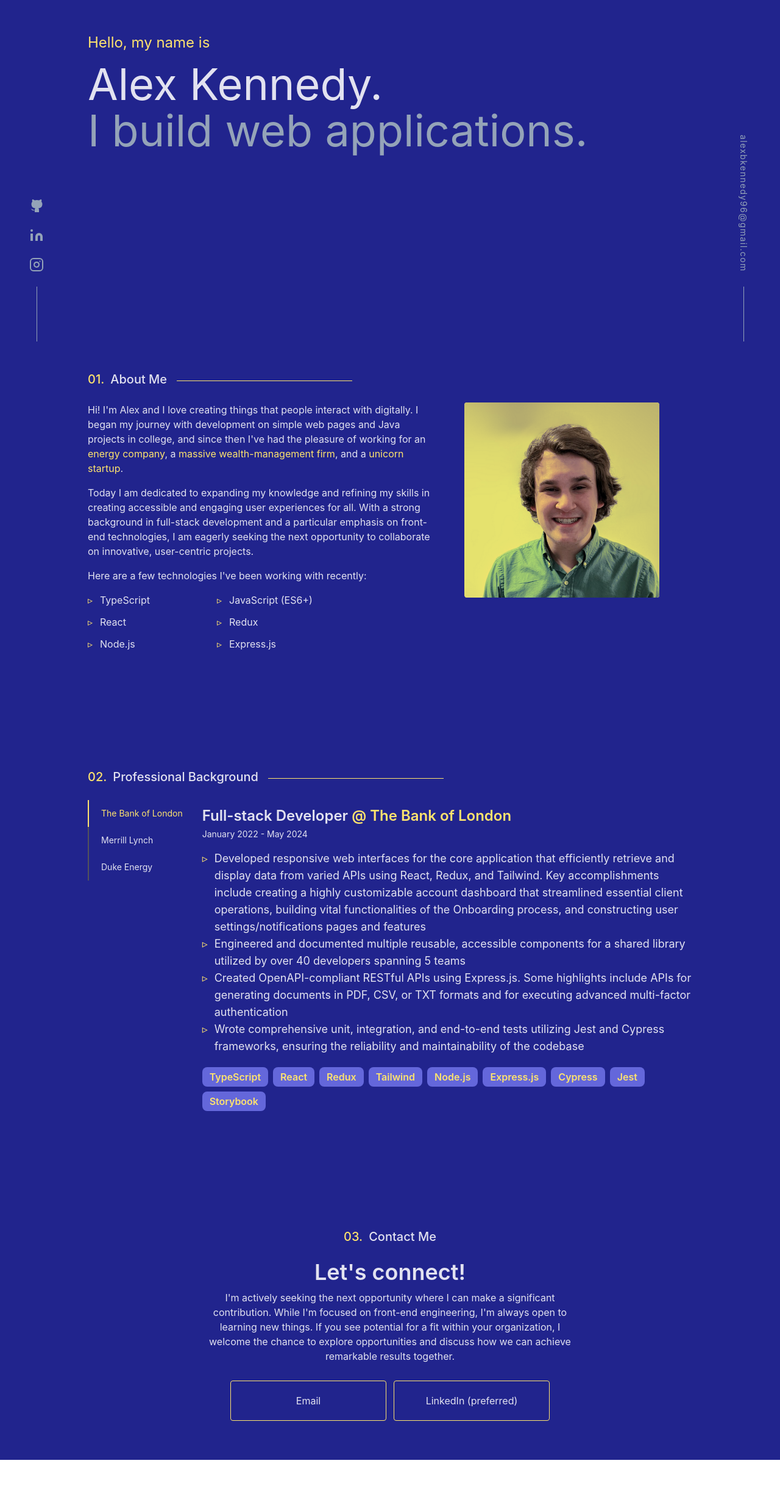
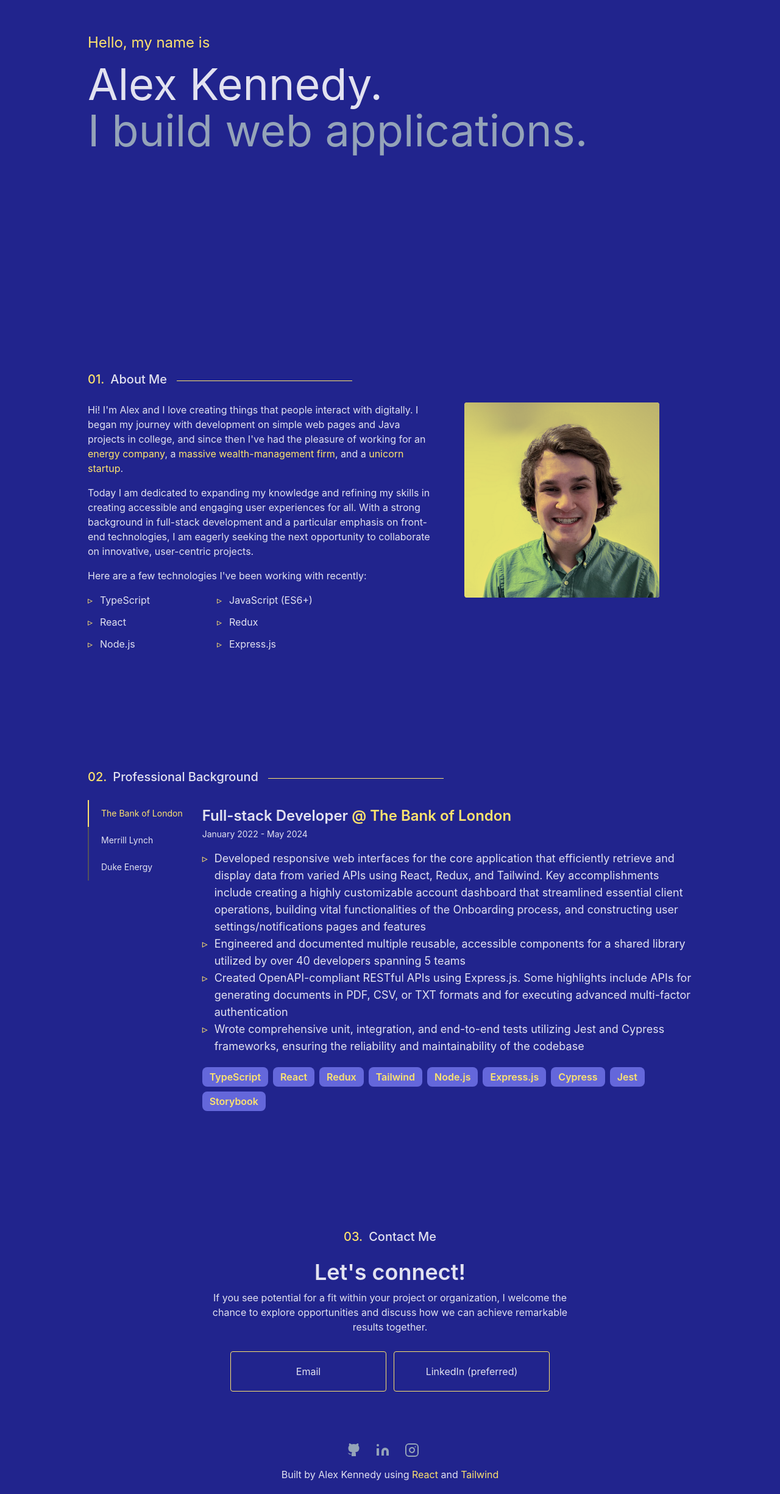
Before and after one commit to a-kennedy-develops/a-kennedy-portfolio, a React (Vite) app: page / in a window 1280 px wide. Shown: the part 240-2690 px from the top of the page at 61% size. Before the commit the page ends 2634 px from the top, so only its background shows below. Built offline with nearby package versions, Linux system fonts and the light colour scheme.

Commit message:
Add footer, update file structure

```diff
--- a/src/App.tsx
+++ b/src/App.tsx
@@ -1,16 +1,19 @@
-import Landing from "src/components/sections/Landing/Landing";
 import Header from "src/components/Header/Header";
-import About from "src/components/sections/About/About";
-import Experience from "src/components/sections/Experience/Experience";
-import Contact from "src/components/sections/Contact/Contact";
 import { PRIMARY_HEADER_LINKS, SOCIAL_MEDIA_LINKS } from "src/utils/constants";
-import { useContext, useRef } from "react";
+import { useContext, useEffect, useRef, useState } from "react";
 import classNames from "classnames";
 import { NavContext } from "./contexts/NavContext";
 import { HeaderLinkContents } from "./utils/types";
 import AnchorIcon from "./components/AnchorIcon";
+import Landing from "./components/sections/Landing";
+import About from "./components/sections/About";
+import Experience from "./components/sections/Experience";
+import Contact from "./components/sections/Contact";
+import Footer from "./components/Footer";
 
 const App = () => {
+  const [isScrolledToBottom, setIsScrolledToBottom] = useState(false);
+
   const context = useContext(NavContext);
 
   const aboutRef = useRef(null);
@@ -19,12 +22,32 @@ const App = () => {
 
   const refs = [aboutRef, experienceRef, contactRef];
 
+  const handleScroll = () => {
+    const scrollTop =
+      (document.documentElement && document.documentElement.scrollTop) ||
+      document.body.scrollTop;
+    const scrollHeight =
+      (document.documentElement && document.documentElement.scrollHeight) ||
+      document.body.scrollHeight;
+    const clientHeight =
+      document.documentElement.clientHeight || window.innerHeight;
+    const scrolledToBottom =
+      Math.ceil(scrollTop + clientHeight) >= scrollHeight;
+
+    setIsScrolledToBottom(scrolledToBottom);
+  };
+
   const LINKS_WITH_REFS: HeaderLinkContents[] = PRIMARY_HEADER_LINKS.map(
     (link, index) => ({
       ...link,
       ref: refs[index],
     })
   );
+
+  useEffect(() => {
+    window.addEventListener("scroll", handleScroll);
+    return () => window.removeEventListener("scroll", handleScroll);
+  }, []);
 
   return (
     <div className="h-full flex flex-col items-center text-base bg-electric-blue relative">
@@ -42,7 +65,7 @@ const App = () => {
           <Contact ref={contactRef} />
         </div>
 
-        <div className="w-10 fixed bottom-0 hidden md:block md:left-5 lg:left-10 right-auto z-10 text-slate-400">
+        {!isScrolledToBottom && <div className="w-10 fixed bottom-0 hidden md:block md:left-5 lg:left-10 right-auto z-10 text-slate-400">
           <ul className="flex flex-col items-center m-0 p-0 list-none after-line">
             {SOCIAL_MEDIA_LINKS.map((link) => (
               <li
@@ -53,9 +76,9 @@ const App = () => {
               </li>
             ))}
           </ul>
-        </div>
+        </div>}
 
-        <div className="w-10 fixed bottom-0 hidden md:block md:right-5 lg:right-10 left-auto z-10 text-slate-400">
+        {!isScrolledToBottom && <div className="w-10 fixed bottom-0 hidden md:block md:right-5 lg:right-10 left-auto z-10 text-slate-400">
           <div className="flex flex-col items-center relative after-line">
             <a
               href="mailto:alexbkennedy96@gmail.com"
@@ -67,8 +90,9 @@ const App = () => {
               alexbkennedy96@gmail.com
             </a>
           </div>
-        </div>
+        </div>}
       </div>
+      <Footer />
     </div>
   );
 };
--- /dev/null
+++ b/src/components/Footer.tsx
@@ -0,0 +1,22 @@
+import React from "react";
+import AnchorIcon from "./AnchorIcon";
+import { SOCIAL_MEDIA_LINKS } from "src/utils/constants";
+
+const Footer: React.FC = () => {
+  return (
+    <footer className="px-7 md:px-10 py-5 w-full">
+      <div className="flex justify-center mb-4">
+        {SOCIAL_MEDIA_LINKS.map((link) => (
+          <div key={`Social media icon -  ${link.title}`} className="mr-6">
+            <AnchorIcon svg={link.svg} href={link.href} />
+          </div>
+        ))}
+      </div>
+      <p className="text-center">
+        Built by Alex Kennedy using <span className="text-electric-yellow">React</span> and <span className="text-electric-yellow">Tailwind</span>
+      </p>
+    </footer>
+  );
+};
+
+export default Footer;
--- a/src/components/Header/Header.tsx
+++ b/src/components/Header/Header.tsx
@@ -3,7 +3,7 @@ import logoHover from "src/assets/icons/logoHover.png";
 import { HeaderLinkContents } from "src/utils/types";
 import classNames from "classnames";
 import { RefObject, useContext, useEffect, useState } from "react";
-import HamburgerButton from "../HamburgerButton";
+import HamburgerButton from "./components/HamburgerButton";
 import MobileNav from "./components/MobileNav";
 import { NavContext } from "src/contexts/NavContext";
 import AnchorButton from "../AnchorButton";
--- a/src/components/sections/Contact/Contact.tsx
+++ b/src/components/sections/Contact.tsx
@@ -18,12 +18,9 @@ const Contact = forwardRef<HTMLElement>((_props, ref) => {
       <div className="w-full flex flex-col text-center">
         <h2 className="font-semibold text-4xl mb-2.5">Let's connect!</h2>
         <p className="mb-7">
-          I'm actively seeking the next opportunity where I can make a
-          significant contribution. While I'm focused on front-end engineering,
-          I'm always open to learning new things. If you see potential for a fit
-          within your organization, I welcome the chance to explore
-          opportunities and discuss how we can achieve remarkable results
-          together.
+          If you see potential for a fit within your project or organization, I
+          welcome the chance to explore opportunities and discuss how we can
+          achieve remarkable results together.
         </p>
         <div className="flex flex-row justify-center">
           <AnchorButton
```
Also changed, not shown: src/components/Header/components/HamburgerButton.tsx (renamed from src/components/HamburgerButton.tsx), src/components/sections/About.tsx (renamed from src/components/sections/About/About.tsx), src/components/sections/Experience.tsx (renamed from src/components/sections/Experience/Experience.tsx), src/components/sections/Landing.tsx (renamed from src/components/sections/Landing/Landing.tsx).
